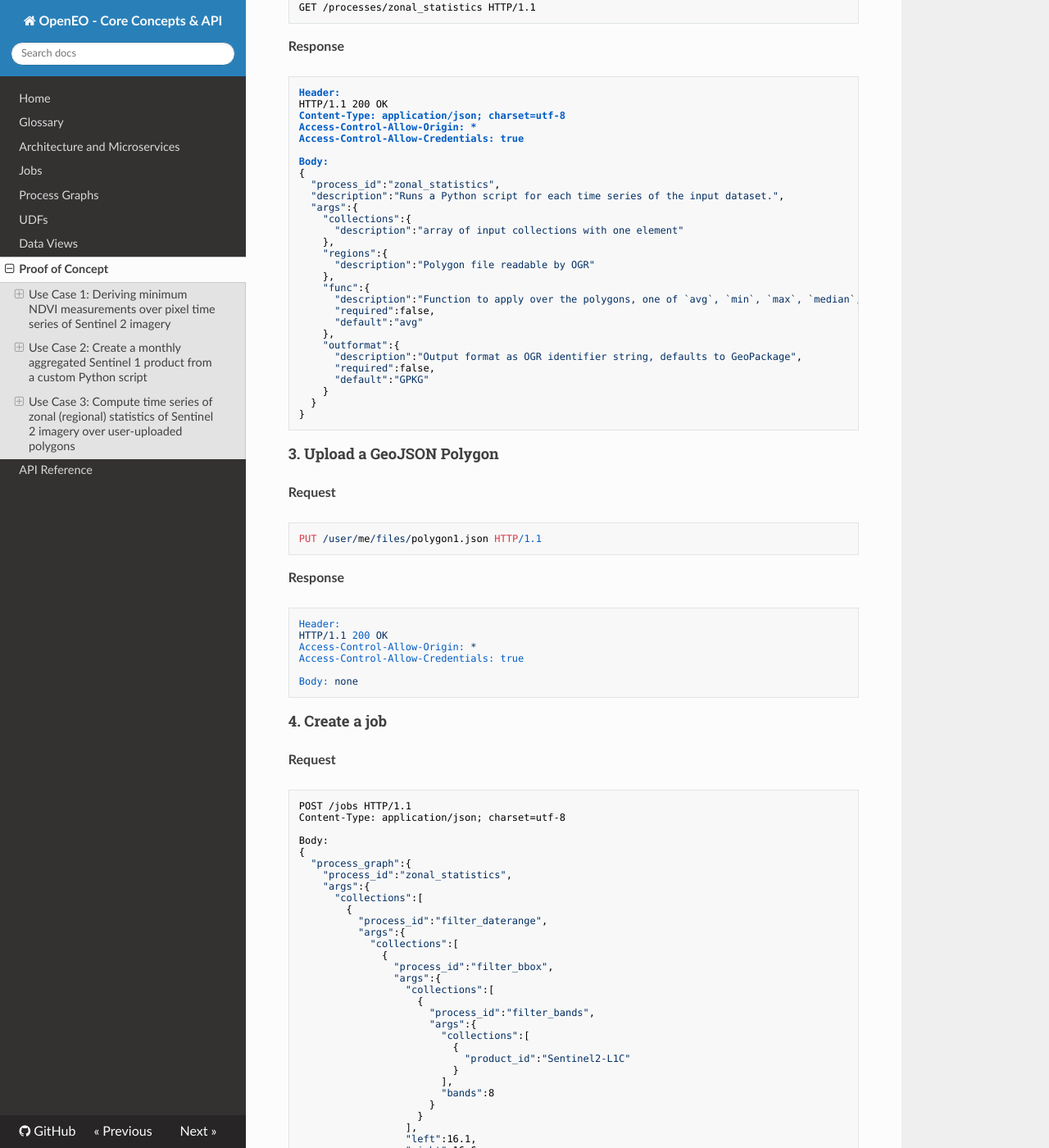
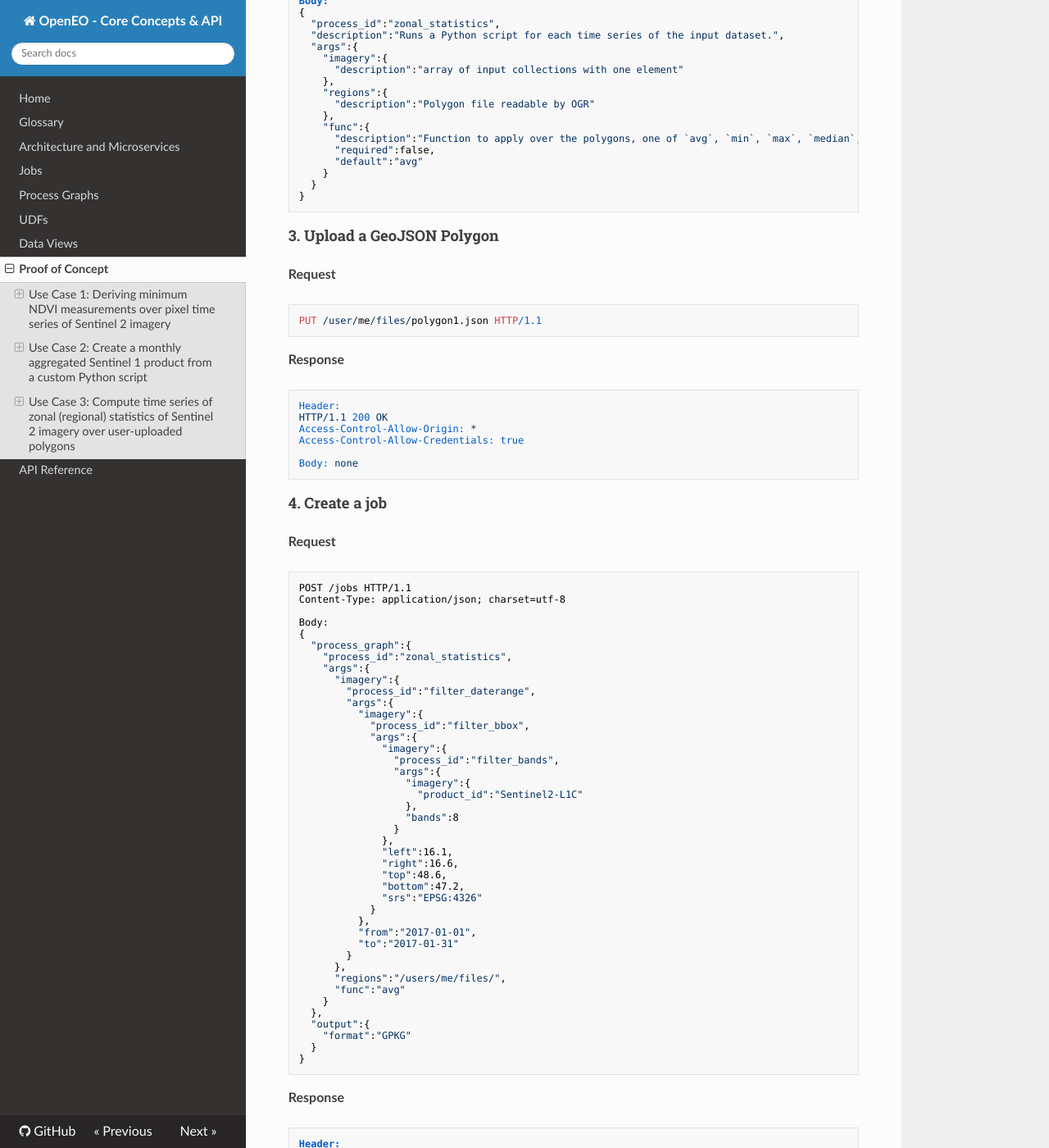
Before and after one commit to Open-EO/openeo-api, an MkDocs documentation site: the page built from docs/docs/poc.md, in a window 1280 px wide and 1400 px high, scrolled down 13747 px. Shown: the whole window at 82% size. Built offline with MkDocs 1.6.1, drawn with Linux system fonts in a browser that asks for light colours; nearby versions of some CDN libraries; old or Windows-style settings are respelled for this version of MkDocs; some of the changed text lies outside the part shown.

````diff
--- a/docs/docs/poc.md
+++ b/docs/docs/poc.md
@@ -191,7 +191,7 @@ Body:
   "process_id":"filter_bbox",
   "description":"Drops observations from a collection that are located outside of a given bounding box.",
   "args":{
-    "collections":{
+    "imagery":{
       "description":"array of input collections with one element"
     },
     "left":{
@@ -231,7 +231,7 @@ Body:
   "process_id":"filter_daterange",
   "description":"Drops observations from a collection that have been captured before a start or after a given end date.",
   "args":{
-    "collections":{
+    "imagery":{
       "description":"array of input collections with one element"
     },
     "from":{
@@ -262,7 +262,7 @@ Body:
   "process_id":"NDVI",
   "description":"Finds the minimum value of time series for all bands of the input dataset.",
   "args":{
-    "collections":{
+    "imagery":{
       "description":"array of input collections with one element"
     },
     "red":{
@@ -293,7 +293,7 @@ Body:
   "process_id":"min_time",
   "description":"Finds the minimum value of time series for all bands of the input dataset.",
   "args":{
-    "collections":{
+    "imagery":{
       "description":"array of input collections with one element"
     }
   }
@@ -312,41 +312,33 @@ Body:
   "process_graph":{
     "process_id":"min_time",
     "args":{
-      "collections":[
-        {
-          "process_id":"NDVI",
-          "args":{
-            "collections":[
-              {
-                "process_id":"filter_daterange",
+      "imagery":{
+        "process_id":"NDVI",
+        "args":{
+          "imagery":{
+            "process_id":"filter_daterange",
+            "args":{
+              "imagery":{
+                "process_id":"filter_bbox",
                 "args":{
-                  "collections":[
-                    {
-                      "process_id":"filter_bbox",
-                      "args":{
-                        "collections":[
-                          {
-                            "product_id":"S2_L2A_T32TPS_20M"
-                          }
-                        ],
-                        "left":652000,
-                        "right":672000,
-                        "top":5161000,
-                        "bottom":5181000,
-                        "srs":"EPSG:32632"
-                      }
-                    }
-                  ],
-                  "from":"2017-01-01",
-                  "to":"2017-01-31"
+                  "imagery":{
+                    "product_id":"S2_L2A_T32TPS_20M"
+                  },
+                  "left":652000,
+                  "right":672000,
+                  "top":5161000,
+                  "bottom":5181000,
+                  "srs":"EPSG:32632"
                 }
-              }
-            ],
-            "red":"B04",
-            "nir":"B8A"
-          }
+              },
+              "from":"2017-01-01",
+              "to":"2017-01-31"
+            }
+          },
+          "red":"B04",
+          "nir":"B8A"
         }
-      ]
+      }
     }
   }
 }
@@ -553,7 +545,7 @@ Access-Control-Allow-Credentials: true
   "process_id":"/udf/Python/aggregate_time",
   "description":"Runs a Python script for each time series of the input dataset.",
   "args":{
-    "collections":{
+    "imagery":{
       "description":"array of input collections with one element"
     },
     "script":{
@@ -600,32 +592,26 @@ Body:
     "process_id":"/udf/Python/aggregate_time",
     "args":{
       "script":"/users/me/files/s1_aggregate.py",
-      "collections":[
-        {
-          "process_id":"filter_daterange",
-          "args":{
-            "collections":[
-              {
-                "process_id":"filter_bbox",
-                "args":{
-                  "collections":[
-                    {
-                      "product_id":"Sentinel1-L1-IW-GRD"
-                    }
-                  ],
-                  "left":16.1,
-                  "right":16.6,
-                  "top":48.6,
-                  "bottom":47.2,
-                  "srs":"EPSG:4326"
-                }
-              }
-            ],
-            "from":"2017-01-01",
-            "to":"2017-01-31"
-          }
+      "imagery":{
+        "process_id":"filter_daterange",
+        "args":{
+          "imagery":{
+            "process_id":"filter_bbox",
+            "args":{
+              "imagery":{
+                "product_id":"Sentinel1-L1-IW-GRD"
+              },
+              "left":16.1,
+              "right":16.6,
+              "top":48.6,
+              "bottom":47.2,
+              "srs":"EPSG:4326"
+            }
+          },
+          "from":"2017-01-01",
+          "to":"2017-01-31"
         }
-      ]
+      }
     }
   }
 }
@@ -880,7 +866,7 @@ Body:
   "process_id":"zonal_statistics",
   "description":"Runs a Python script for each time series of the input dataset.",
   "args":{
-    "collections":{
+    "imagery":{
       "description":"array of input collections with one element"
     },
     "regions":{
@@ -890,11 +876,6 @@ Body:
       "description":"Function to apply over the polygons, one of `avg`, `min`, `max`, `median`, `q25`, or `q75`.",
       "required":false,
       "default":"avg"
-    },
-    "outformat":{
-      "description":"Output format as OGR identifier string, defaults to GeoPackage",
-      "required":false,
-      "default":"GPKG"
     }
   }
 }
@@ -929,40 +910,32 @@ Body:
   "process_graph":{
     "process_id":"zonal_statistics",
     "args":{
-      "collections":[
-        {
-          "process_id":"filter_daterange",
-          "args":{
-            "collections":[
-              {
-                "process_id":"filter_bbox",
+      "imagery":{
+        "process_id":"filter_daterange",
+        "args":{
+          "imagery":{
+            "process_id":"filter_bbox",
+            "args":{
+              "imagery":{
+                "process_id":"filter_bands",
                 "args":{
-                  "collections":[
-                    {
-                      "process_id":"filter_bands",
-                      "args":{
-                        "collections":[
-                          {
-                            "product_id":"Sentinel2-L1C"
-                          }
-                        ],
-                        "bands":8
-                      }
-                    }
-                  ],
-                  "left":16.1,
-                  "right":16.6,
-                  "top":48.6,
-                  "bottom":47.2,
-                  "srs":"EPSG:4326"
+                  "imagery":{
+                    "product_id":"Sentinel2-L1C"
+                  },
+                  "bands":8
                 }
-              }
-            ],
-            "from":"2017-01-01",
-            "to":"2017-01-31"
-          }
+              },
+              "left":16.1,
+              "right":16.6,
+              "top":48.6,
+              "bottom":47.2,
+              "srs":"EPSG:4326"
+            }
+          },
+          "from":"2017-01-01",
+          "to":"2017-01-31"
         }
-      ],
+      },
       "regions":"/users/me/files/",
       "func":"avg"
     }
@@ -1035,40 +1008,32 @@ Body:
   "process_graph":{
     "process_id":"zonal_statistics",
     "args":{
-      "collections":[
-        {
-          "process_id":"filter_daterange",
-          "args":{
-            "collections":[
-              {
-                "process_id":"filter_bbox",
+      "imagery":{
+        "process_id":"filter_daterange",
+        "args":{
+          "imagery":{
+            "process_id":"filter_bbox",
+            "args":{
+              "imagery":{
+                "process_id":"filter_bands",
                 "args":{
-                  "collections":[
-                    {
-                      "process_id":"filter_bands",
-                      "args":{
-                        "collections":[
-                          {
-                            "product_id":"Sentinel2-L1C"
-                          }
-                        ],
-                        "bands":8
-                      }
-                    }
-                  ],
-                  "left":16.1,
-                  "right":16.6,
-                  "top":48.6,
-                  "bottom":47.2,
-                  "srs":"EPSG:4326"
+                  "imagery":{
+                    "product_id":"Sentinel2-L1C"
+                  },
+                  "bands":8
                 }
-              }
-            ],
-            "from":"2017-01-01",
-            "to":"2017-01-31"
-          }
+              },
+              "left":16.1,
+              "right":16.6,
+              "top":48.6,
+              "bottom":47.2,
+              "srs":"EPSG:4326"
+            }
+          },
+          "from":"2017-01-01",
+          "to":"2017-01-31"
         }
-      ],
+      },
       "regions":"/users/me/files/",
       "func":"avg"
     }
@@ -1080,8 +1045,6 @@ Body:
   "updated":"2017-01-01 09:34:11",
   "consumed_credits":231
 }
-
-
 ```
 
 **Request**
@@ -1105,40 +1068,32 @@ Body:
   "process_graph":{
     "process_id":"zonal_statistics",
     "args":{
-      "collections":[
-        {
-          "process_id":"filter_daterange",
-          "args":{
-            "collections":[
-              {
-                "process_id":"filter_bbox",
+      "imagery":{
+        "process_id":"filter_daterange",
+        "args":{
+          "imagery":{
+            "process_id":"filter_bbox",
+            "args":{
+              "imagery":{
+                "process_id":"filter_bands",
                 "args":{
-                  "collections":[
-                    {
-                      "process_id":"filter_bands",
-                      "args":{
-                        "collections":[
-                          {
-                            "product_id":"Sentinel2-L1C"
-                          }
-                        ],
-                        "bands":8
-                      }
-                    }
-                  ],
-                  "left":16.1,
-                  "right":16.6,
-                  "top":48.6,
-                  "bottom":47.2,
-                  "srs":"EPSG:4326"
+                  "imagery":{
+                    "product_id":"Sentinel2-L1C"
+                  },
+                  "bands":8
                 }
-              }
-            ],
-            "from":"2017-01-01",
-            "to":"2017-01-31"
-          }
+              },
+              "left":16.1,
+              "right":16.6,
+              "top":48.6,
+              "bottom":47.2,
+              "srs":"EPSG:4326"
+            }
+          },
+          "from":"2017-01-01",
+          "to":"2017-01-31"
         }
-      ],
+      },
       "regions":"/users/me/files/",
       "func":"avg"
     }
````
Also changed, not shown: docs/docs/glossary.md (+1 -1 lines), docs/docs/jobs.md (+28 -32 lines).
